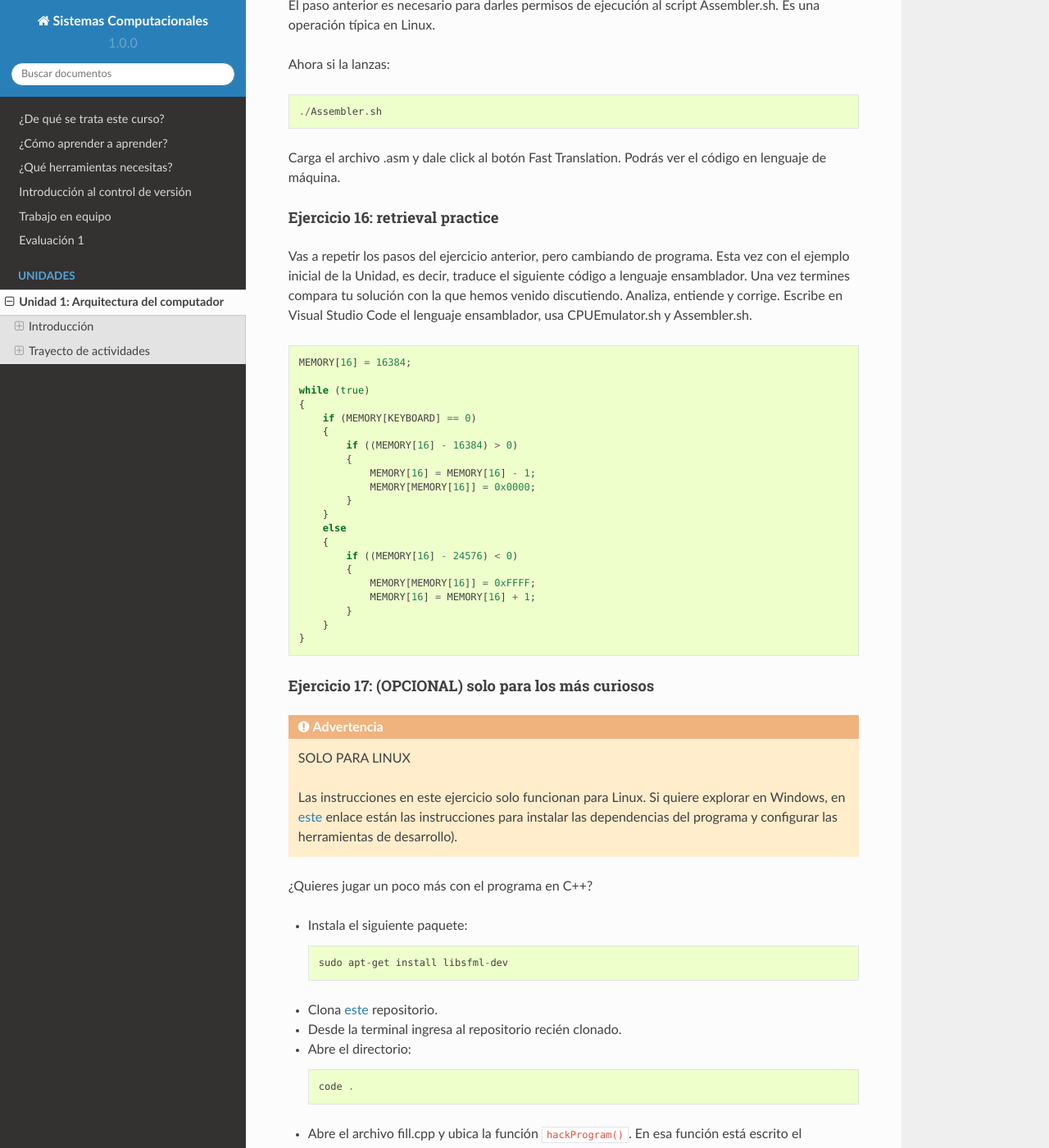
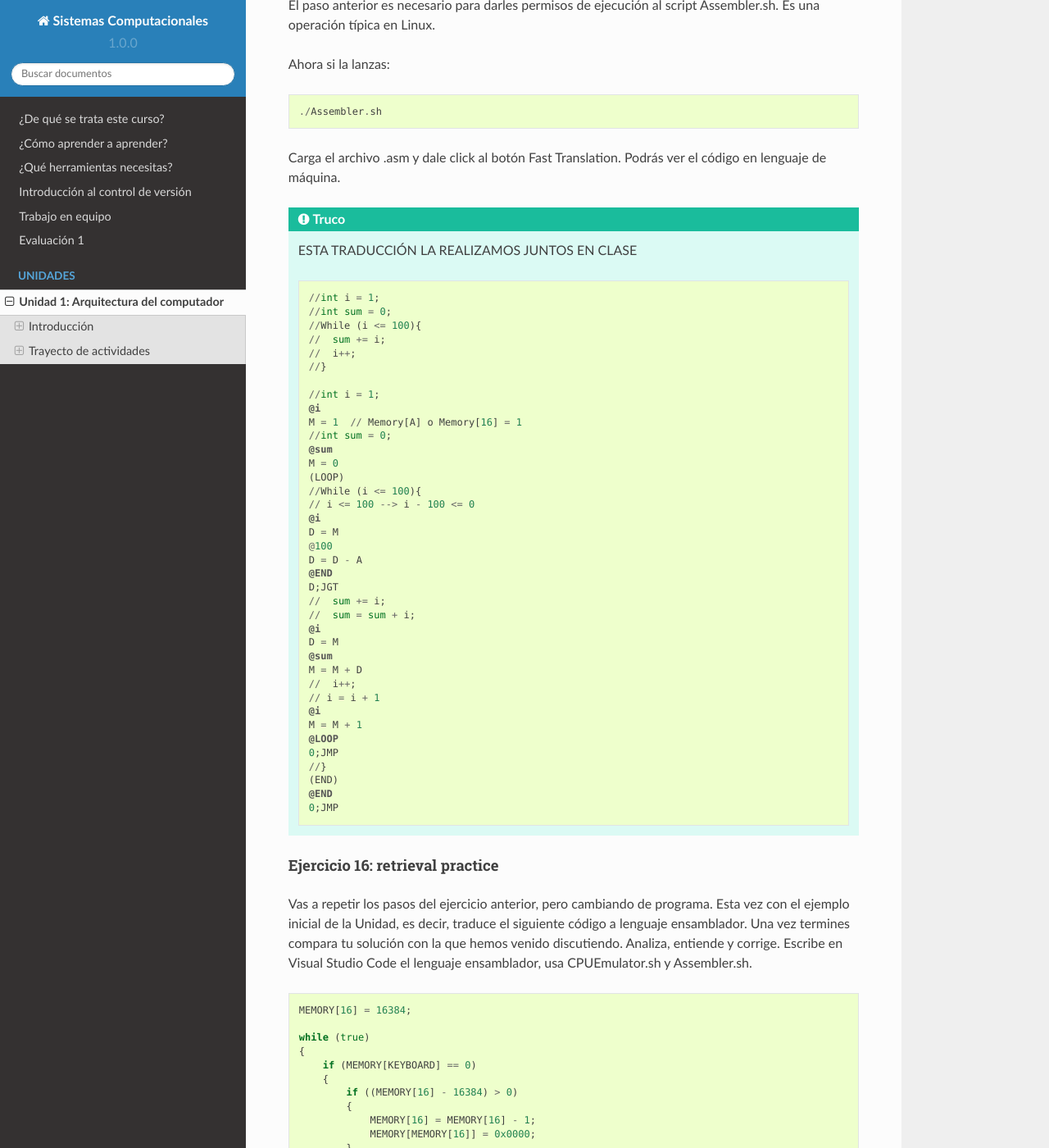
Before and after one commit to juanferfranco/SistemasComputacionales, a Sphinx documentation site: the page built from docs/_unidad1/unidad1.rst, in a window 1280 px wide and 1400 px high, scrolled down 20452 px. Shown: the whole window at 82% size. Built offline with Sphinx 7.4.7 and the Read the Docs theme 2.0.0, drawn with Linux system fonts in a browser that asks for light colours.

Commit message:
Add ex15 code

```diff
--- a/docs/_unidad1/unidad1.rst
+++ b/docs/_unidad1/unidad1.rst
@@ -833,6 +833,49 @@ Ahora si la lanzas::
 Carga el archivo .asm y dale click al botón Fast Translation. Podrás ver el código
 en lenguaje de máquina.
 
+.. tip:: ESTA TRADUCCIÓN LA REALIZAMOS JUNTOS EN CLASE
+
+      .. code-block::
+
+        //int i = 1;
+        //int sum = 0;
+        //While (i <= 100){
+        //  sum += i;
+        //  i++;
+        //}
+
+        //int i = 1;
+        @i
+        M = 1  // Memory[A] o Memory[16] = 1
+        //int sum = 0;
+        @sum
+        M = 0
+        (LOOP)
+        //While (i <= 100){
+        // i <= 100 --> i - 100 <= 0
+        @i
+        D = M
+        @100
+        D = D - A
+        @END
+        D;JGT
+        //  sum += i;
+        //  sum = sum + i;
+        @i
+        D = M
+        @sum
+        M = M + D
+        //  i++;
+        // i = i + 1
+        @i
+        M = M + 1
+        @LOOP
+        0;JMP
+        //}
+        (END)
+        @END
+        0;JMP
+
 
 Ejercicio 16: retrieval practice
 ^^^^^^^^^^^^^^^^^^^^^^^^^^^^^^^^^^
```
